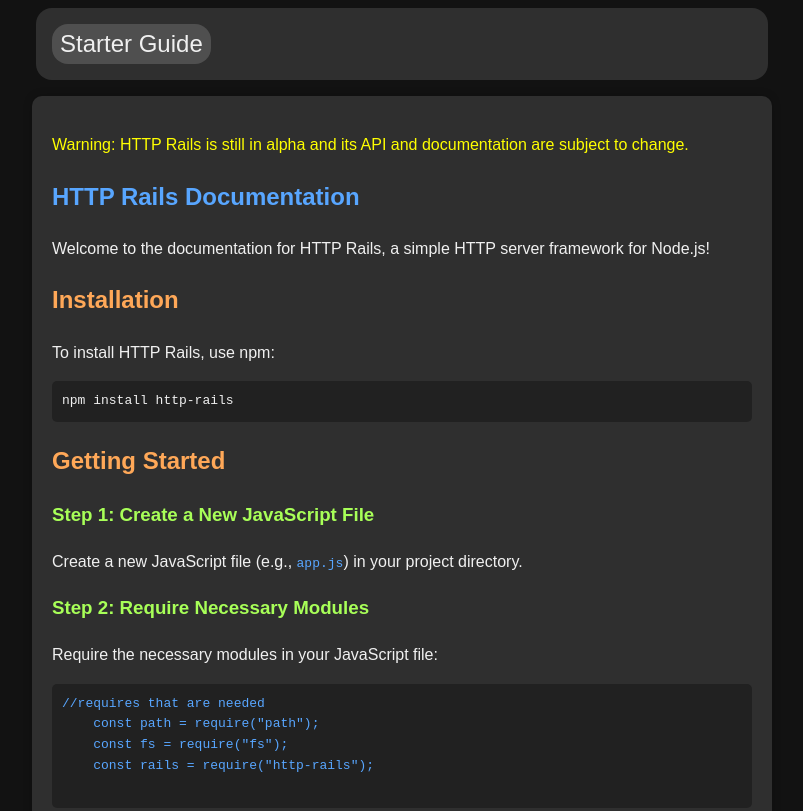
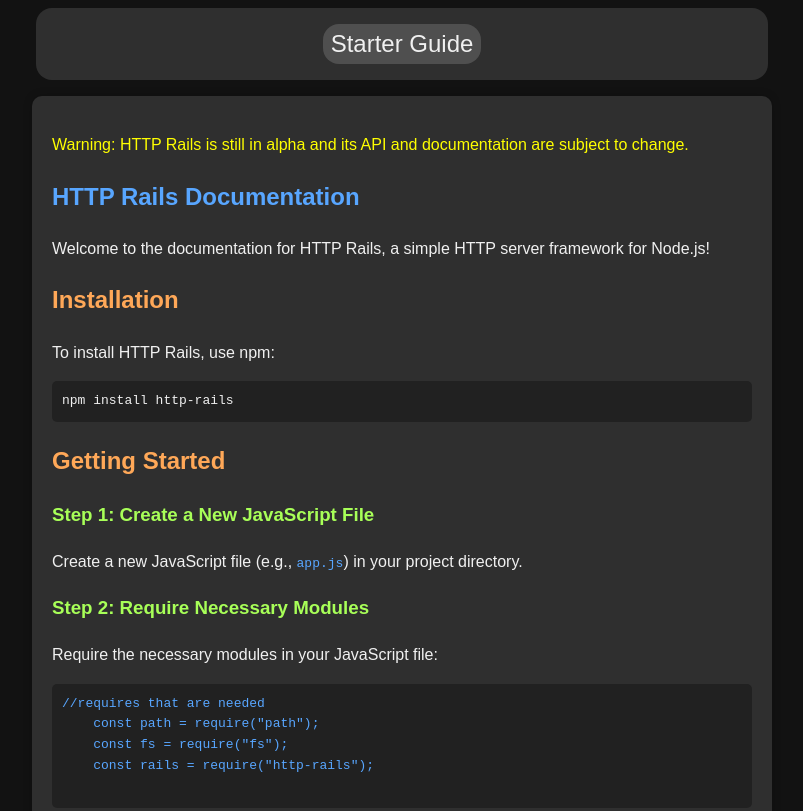
Before and after one commit to minidogg/http-rails, a website: page docs/index.html in a window 1280 px wide. Shown: the top 811 px of the page, without its empty margins (238-1041 px from the left). Drawn offline with Linux system fonts and the light colour scheme.

Commit message:
Centered nav buttons.

```diff
--- a/docs/style.css
+++ b/docs/style.css
@@ -15,13 +15,15 @@
   max-width: 700px;
   width:90vw;
 
-  display:block;
+  display:flex;
   margin:auto;
   margin-bottom:2vh;
   padding:2vmin;
   border-radius:2vmin;
 
   font-size:3vmin;
+
+  justify-content:center;
 }
 #nav>*{
   line-height:100%;
@@ -34,6 +36,9 @@
   max-width:30vw;
   user-select:none;
   transition:all 0.2s ease-in-out;
+
+  margin-left:0.3vw;
+  margin-right:0.3vw;
 }
 .navButton:hover{
   cursor:pointer;
```
